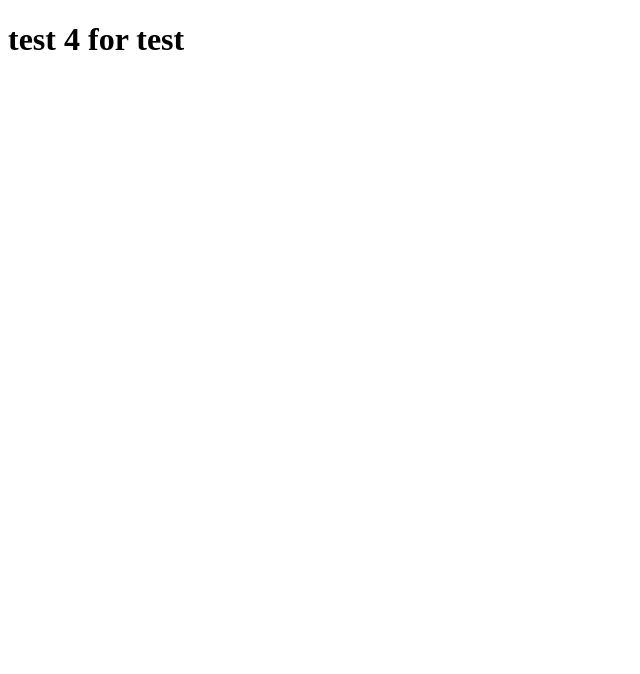
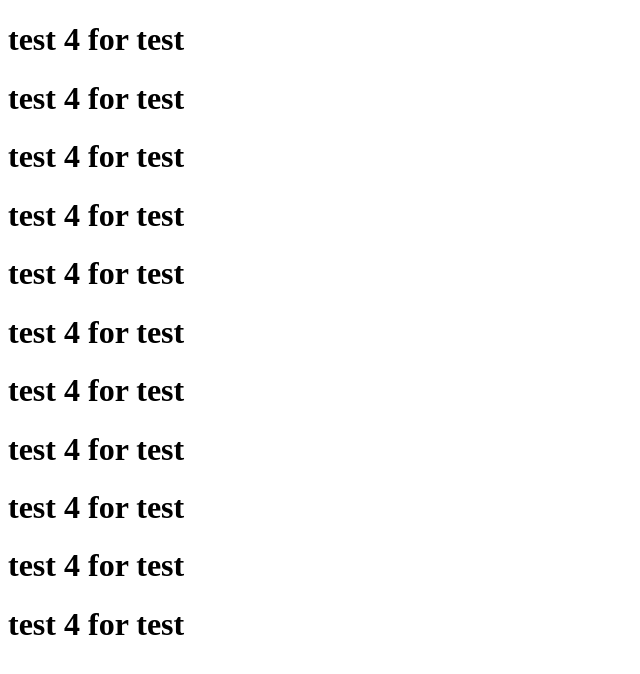
Before and after one commit to HoneyCho/js-2020, a plain HTML site: page mini-projects/test4.html in a window 1280 px wide. Shown: the whole page, without its empty margins (0-640 px from the left). Drawn offline with Linux system fonts and the light colour scheme.

Commit message:
Update test4.html

```diff
--- a/mini-projects/test4.html
+++ b/mini-projects/test4.html
@@ -2,10 +2,19 @@
 <html lang="en">
 <head>
     <meta charset="UTF-8">
-    <meta name="viewport" content="width=device-width, initial-scale=1.0">
     <title>Document</title>
 </head>
 <body>
     <h1>test 4 for test </h1>
+    <h1>test 4 for test </h1>
+    <h1>test 4 for test </h1>
+    <h1>test 4 for test </h1>
+    <h1>test 4 for test </h1>
+    <h1>test 4 for test </h1>
+    <h1>test 4 for test </h1>
+    <h1>test 4 for test </h1>
+    <h1>test 4 for test </h1>
+    <h1>test 4 for test </h1>
+    <h1>test 4 for test </h1>
 </body>
 </html>
```
